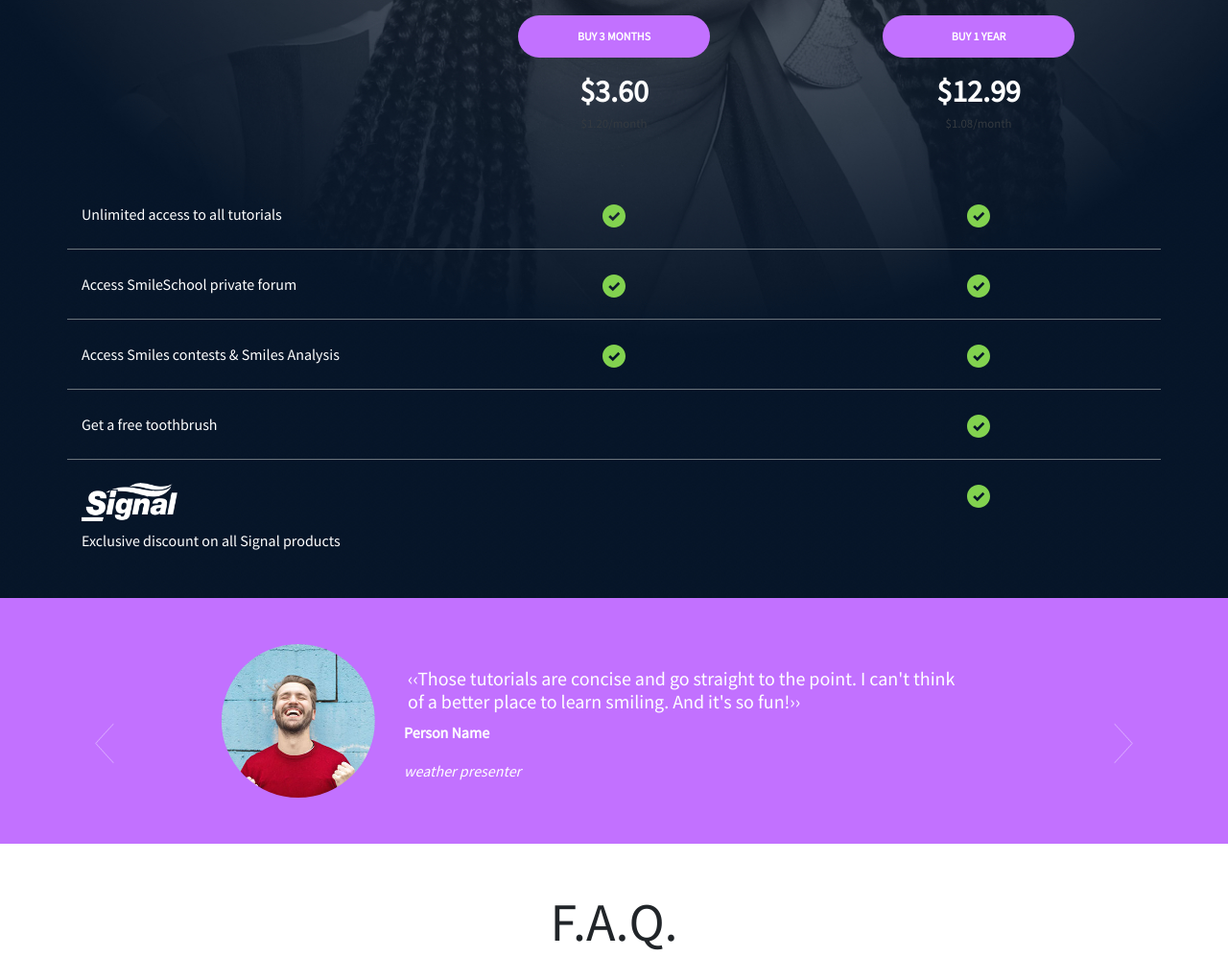
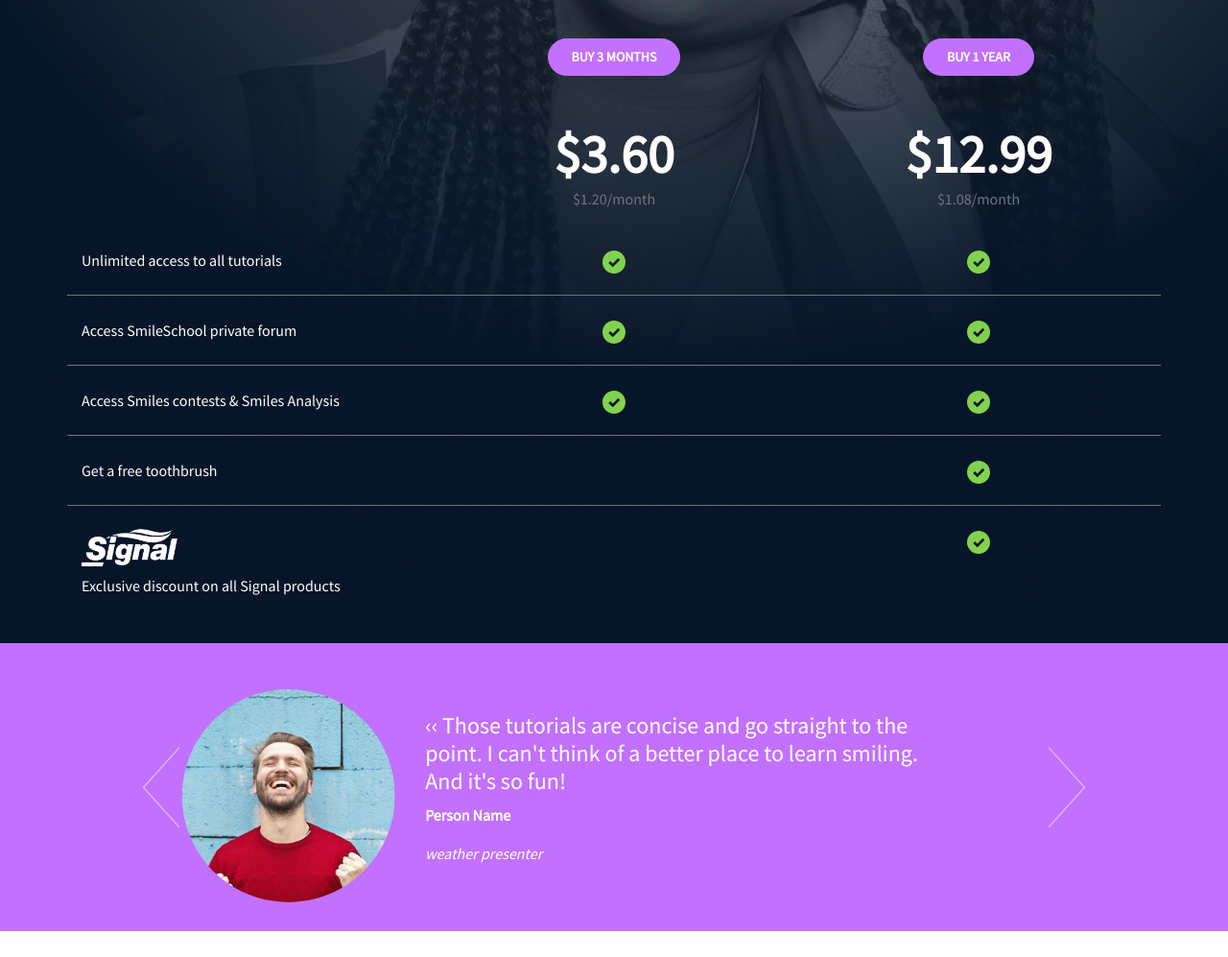
Before and after one commit to agzsoftsi/holberton-smiling-school-javascript, a plain HTML site: page 0-pricing.html in a window 1280 px wide. Shown: the part 420-1417 px from the top of the page at 96% size. Drawn offline with nearby package versions, Linux system fonts and the light colour scheme; a web font is replaced by a local one.

Commit message:
Task 0 - issues fixed

```diff
--- a/0-courses.html
+++ b/0-courses.html
@@ -12,17 +12,11 @@
 	<link href="https://fonts.googleapis.com/css?family=Source+Sans+Pro&display=swap" rel="stylesheet">
 	<link href="https://fonts.googleapis.com/css?family=Coiny&display=swap" rel="stylesheet">
 
-	<!-- JQuery, Bootstrap, popper and Custom Scripts -->
-	<script src="https://code.jquery.com/jquery-3.4.1.min.js" integrity="sha256-CSXorXvZcTkaix6Yvo6HppcZGetbYMGWSFlBw8HfCJo=" crossorigin="anonymous"></script>
-	<script src="https://stackpath.bootstrapcdn.com/bootstrap/4.4.1/js/bootstrap.min.js" integrity="sha384-wfSDF2E50Y2D1uUdj0O3uMBJnjuUD4Ih7YwaYd1iqfktj0Uod8GCExl3Og8ifwB6" crossorigin="anonymous"></script>
-	<script src="https://cdnjs.cloudflare.com/ajax/libs/popper.js/1.12.9/umd/popper.min.js" integrity="sha384-ApNbgh9B+Y1QKtv3Rn7W3mgPxhU9K/ScQsAP7hUibX39j7fakFPskvXusvfa0b4Q" crossorigin="anonymous"></script>
-	<script src="scripts.js"></script>
-
 	<!-- Bootstrap and Custom CSS -->
 	<link rel="stylesheet" href="https://stackpath.bootstrapcdn.com/bootstrap/4.4.1/css/bootstrap.min.css" integrity="sha384-Vkoo8x4CGsO3+Hhxv8T/Q5PaXtkKtu6ug5TOeNV6gBiFeWPGFN9MuhOf23Q9Ifjh" crossorigin="anonymous">
 	<link rel="stylesheet" href="styles.css">
+	<title>Smile School - Courses</title>
 
-	<title>Smile School - Courses</title>
 </head>
 
 <body class="container-fluid p-0">
@@ -269,18 +263,13 @@
 		</div>
 	</main>
 
-
 	<!-- Footer -->
-<footer class="font-small text-white">
-
+	<footer class="font-small bg-section text-white">
 		<div class="container-fluid text-center px-5">
-
 			<div class="row align-items-center justify-content-space-between mt-4">
 				<div class="col-sm-3 mr-auto my-4">
 					<a class="navbar-brand text-white font-weight-bold" href="0-homepage.html"><img class="logo-smile mr-2" src="images/smile_off.png"/><img class="logo-smile" src="images/logo.png"/></a>
 				</div>
-
-
 				<div class="col-sm-3 ml-auto">
 					<div class="list-unstyled d-flex justify-content-center my-4">
 						<div>
@@ -314,13 +303,12 @@
 							</span></a>
 						</div>
 					</div>
-
 				</div>
 			</div>
-
 			<div class="text-center py-3 text-secondary"><small>©smileschool 2020</small></div>
 		</div>
 	</footer>
+
 
 	<!-- Modal Login -->
 	<div id="loginModal" class="modal" tabindex="-1">
@@ -354,6 +342,16 @@
 		  </div>
 		</div>
 	  </div>
+
+
+
+
+</div>
+	<!-- JQuery, Bootstrap, popper and Custom Scripts -->
+	<script src="https://code.jquery.com/jquery-3.4.1.min.js" integrity="sha256-CSXorXvZcTkaix6Yvo6HppcZGetbYMGWSFlBw8HfCJo=" crossorigin="anonymous"></script>
+	<script src="https://stackpath.bootstrapcdn.com/bootstrap/4.4.1/js/bootstrap.min.js" integrity="sha384-wfSDF2E50Y2D1uUdj0O3uMBJnjuUD4Ih7YwaYd1iqfktj0Uod8GCExl3Og8ifwB6" crossorigin="anonymous"></script>
+	<script src="https://cdnjs.cloudflare.com/ajax/libs/popper.js/1.12.9/umd/popper.min.js" integrity="sha384-ApNbgh9B+Y1QKtv3Rn7W3mgPxhU9K/ScQsAP7hUibX39j7fakFPskvXusvfa0b4Q" crossorigin="anonymous"></script>
+	<script src="scripts.js"></script>
 </body>
 
 </html>
--- a/0-pricing.html
+++ b/0-pricing.html
@@ -1,5 +1,5 @@
 <!DOCTYPE html>
-<html lang="en">
+<html lang="zxx">
 
 <head>
 	<meta charset="UTF-8">
@@ -12,17 +12,13 @@
 	<link href="https://fonts.googleapis.com/css?family=Source+Sans+Pro&display=swap" rel="stylesheet">
 	<link href="https://fonts.googleapis.com/css?family=Coiny&display=swap" rel="stylesheet">
 
-	<!-- JQuery, Bootstrap, popper and Custom Scripts -->
-	<script src="https://code.jquery.com/jquery-3.4.1.min.js" integrity="sha256-CSXorXvZcTkaix6Yvo6HppcZGetbYMGWSFlBw8HfCJo=" crossorigin="anonymous"></script>
-	<script src="https://stackpath.bootstrapcdn.com/bootstrap/4.4.1/js/bootstrap.min.js" integrity="sha384-wfSDF2E50Y2D1uUdj0O3uMBJnjuUD4Ih7YwaYd1iqfktj0Uod8GCExl3Og8ifwB6" crossorigin="anonymous"></script>
-	<script src="https://cdnjs.cloudflare.com/ajax/libs/popper.js/1.12.9/umd/popper.min.js" integrity="sha384-ApNbgh9B+Y1QKtv3Rn7W3mgPxhU9K/ScQsAP7hUibX39j7fakFPskvXusvfa0b4Q" crossorigin="anonymous"></script>
-	<script src="scripts.js"></script>
-
 	<!-- Bootstrap and Custom CSS -->
 	<link rel="stylesheet" href="https://stackpath.bootstrapcdn.com/bootstrap/4.4.1/css/bootstrap.min.css" integrity="sha384-Vkoo8x4CGsO3+Hhxv8T/Q5PaXtkKtu6ug5TOeNV6gBiFeWPGFN9MuhOf23Q9Ifjh" crossorigin="anonymous">
 	<link rel="stylesheet" href="styles.css">
 
 	<title>Smile School - Pricing</title>
+
+
 </head>
 
 <body class="container-fluid p-0">
@@ -51,29 +47,25 @@
 		<div class="container hero-content d-flex justify-content-center flex-wrap">
 			<h1 class="h1 text-light font-weight-bold text-center d-inline">What is <span class="logo d-inline-flex align-items-center"><img src="images/smile_off.png" alt="Smile School Logo" class="logo-smile mb-3 mb-sm-0"><img src="images/logo.png" alt="Smile School Logo" class="logo-words-pricing mx-3">
 			</span>?</h1>
-			<h1 id="go"class="my-5 display-3 w-100 text-center text-white font-weight-bold">Go pro!</h1>
+			<h1 class="my-5 display-3 w-100 text-center text-white font-weight-bold">Go pro!</h1>
 		</div>
 		<div id="price-grid" class="container text-white">
-			<div class="row justify-content-space-around">
-				<div class="col-sm-4">
+			<div class="row text-center">
+				<div class="col-4 offset-4">
+					<button class="btn btn-primary rounded-pill px-4 py-2 mt-4 mb-5 text-uppercase font-weight-bold shadow-lg">Buy 3 Months</button>
 				</div>
-				<div class="col-6 col-sm-4 text-center">
-					<a href="#" class="badge badge-pill testimonials text-white  p-3 mb-3">BUY 3 MONTHS</a>
-				</div>
-				<div class="col-6 col-sm-4 text-center">
-					<a href="#" class="badge badge-pill testimonials text-white p-3 mb-3">BUY 1 YEAR</a>
+				<div class="col-4">
+					<button class="btn btn-primary rounded-pill px-4 py-2 mt-4 mb-5 text-uppercase font-weight-bold shadow-lg">Buy 1 Year</button>
 				</div>
 			</div>
-			<div class="row justify-content-space-around">
-				<div class="col-sm-4">
+			<div class="row text-center">
+				<div class="col-4 offset-4">
+					<h2 class="display-4 font-weight-bold my-0">$3.60</h2>
+					<p class="text-secondary">$1.20/month</p>
 				</div>
-				<div class="col-6 col-sm-4 mb-5 text-center">
-					<h2 class="font-weight-bold mb-0">$3.60</h2>
-					<small class="mt-0 text-dark">$1.20/month</small>
-				</div>
-				<div class="col-6 col-sm-4 mb-5 text-center">
-					<h2 class="font-weight-bold mb-0">$12.99</h2>
-					<small class="mt-0 text-dark">$1.08/month</small>
+				<div class="col-4">
+					<h2 class="display-4 font-weight-bold my-0">$12.99</h2>
+					<p class="text-secondary">$1.08/month</p>
 				</div>
 			</div>
 			<div class="row border-bottom border-secondary mt-4 pb-2">
@@ -130,53 +122,68 @@
 	</header>
 	<main class="container-fluid p-0">
 		<div class="container-fluid p-0 testimonials">
-			<section id="carousel-section" class="text-white container-fluid">
-
-                <div id="CarouselControls" class="carousel slide pt-5"  data-ride="carousel">
-                    <div class="carousel-inner">
+			<div class="container">
+				<div class="row">
+					<div class="col-sm-12">
+						<div id="testimonial-carousel" class="carousel slide w-100"
+							data-ride="carousel">
+							<!-- Wrapper for slides -->
+							<div class="carousel-inner w-100" role="listbox">
 								<div class="carousel-item active">
-                            <div class="container-fluid">
-                                <div class="row justify-content-center align-items-center pb-5 pl-1 pr-1">
-                                    <div class="col-sm-1">
+									<div class="d-flex align-items-center pt-5">
+										<img src="images/profile_5.jpg" alt="Person Name Avatar"
+											class="rounded-circle">
+										<div class="text-white testimonial-text">
+											<h4>&lsaquo;&lsaquo; Those tutorials are concise and go
+												straight to the point. I can't think of a better place to
+												learn smiling. And it's so fun!</h4>
+											<p class="font-weight-bold">Person Name</p>
+											<p class="font-italic">weather presenter</p>
 										</div>
-                                    <div class="col-auto">
-                                        <img class="rounded-circle circle-thumb" src="images/profile_5.jpg" alt="First slide" width="160px" height="auto">
 									</div>
-                                    <div class="col-sm-6">
-                                        <p class="h5 ml-1 mr-1 mt-4">&lsaquo;&lsaquo;Those tutorials are concise and go straight to the point. I can't think of a better place to learn smiling. And it's so fun!&rsaquo;&rsaquo;</p>
+								</div>
+								<div class="carousel-item">
+									<div class="d-flex align-items-center pt-5">
+										<img src="images/profile_5.jpg" alt="Person Name Avatar"
+											class="rounded-circle">
+										<div class="text-white testimonial-text">
+											<h4>&lsaquo;&lsaquo; Those tutorials are concise and go
+												straight to the point. I can't think of a better place to
+												learn smiling. And it's so fun!</h4>
+											<p class="font-weight-bold">Person Name</p>
+											<p class="font-italic">weather presenter</p>
+										</div>
+									</div>
+								</div>
+								<div class="carousel-item">
+									<div class="d-flex align-items-center pt-5">
+										<img src="images/profile_5.jpg" alt="Person Name Avatar"
+											class="rounded-circle">
+										<div class="text-white testimonial-text">
+											<h4>&lsaquo;&lsaquo; Those tutorials are concise and go
+												straight to the point. I can't think of a better place to
+												learn smiling. And it's so fun!</h4>
 											<p class="font-weight-bold">Person Name</p>
 											<p class="font-italic">weather presenter</p>
 										</div>
 									</div>
 								</div>
 							</div>
-                        <div class="carousel-item">
-                            <div class="container-fluid">
-                                <div class="row justify-content-center align-items-center pb-5 pl-1 pr-1">
-                                    <div class="col-sm-1">
-                                    </div>
-                                    <div class="col-auto">
-                                        <img class="rounded-circle circle-thumb" src="images/profile_5.jpg" alt="First slide" width="160px" height="auto">
-                                    </div>
-                                    <div class="col-sm-6">
-                                        <p class="h5 ml-1 mr-1 mt-4">&lsaquo;&lsaquo;Those tutorials are concise and go straight to the point. I can't think of a better place to learn smiling. And it's so fun!&rsaquo;&rsaquo;</p>
-                                        <p class="font-weight-bold">Person Name</p>
-                                        <p class="font-italic">weather presenter</p>
+							<!-- Carousel controls -->
+							<a href="#testimonial-carousel" class="carousel-control-prev"
+								role="button" data-slide="prev">
+								<img src="images/arrow_white_left.png" alt="" width="40">
+								<span class="sr-only">Previous</span>
+							</a>
+							<a href="#testimonial-carousel" class="carousel-control-next"
+								role="button" data-slide="next">
+								<img src="images/arrow_white_right.png" alt="" width="40">
+								<span class="sr-only">Next</span>
+							</a>
 						</div>
 					</div>
 				</div>
 			</div>
-                        <a class="carousel-control-prev" href="#CarouselControls" role="button" data-slide="prev">
-                            <img src="images/arrow_white_left.png" aria-hidden="true" width="20"/>
-                            <span class="sr-only">Previous</span>
-                        </a>
-                        <a class="carousel-control-next" href="#CarouselControls" role="button" data-slide="next">
-                            <img src="images/arrow_white_right.png" aria-hidden="true" width="20"/>
-                            <span class="sr-only">Next</span>
-                        </a>
-                    </div>
-                </div>
-            </section>
 		</div>
 		<!-- FAQ -->
 		<div class="container pt-5 pb-md-3 pb-5">
@@ -204,18 +211,14 @@
 		</div>
 	</main>
 
-
 	<!-- Footer -->
-<footer class="font-small text-white">
-
+<!-- Footer -->
+<footer class="font-small bg-section text-white">
 	<div class="container-fluid text-center px-5">
-
 		<div class="row align-items-center justify-content-space-between mt-4">
 			<div class="col-sm-3 mr-auto my-4">
 				<a class="navbar-brand text-white font-weight-bold" href="0-homepage.html"><img class="logo-smile mr-2" src="images/smile_off.png"/><img class="logo-smile" src="images/logo.png"/></a>
 			</div>
-
-
 			<div class="col-sm-3 ml-auto">
 				<div class="list-unstyled d-flex justify-content-center my-4">
 					<div>
@@ -249,13 +252,12 @@
 						</span></a>
 					</div>
 				</div>
-
 			</div>
 		</div>
-
 		<div class="text-center py-3 text-secondary"><small>©smileschool 2020</small></div>
 	</div>
 </footer>
+
 
 <!-- Modal Login -->
 <div id="loginModal" class="modal" tabindex="-1">
@@ -289,6 +291,16 @@
 	  </div>
 	</div>
   </div>
+
+
+
+
+</div>
+<!-- JQuery, Bootstrap, popper and Custom Scripts -->
+<script src="https://code.jquery.com/jquery-3.4.1.min.js" integrity="sha256-CSXorXvZcTkaix6Yvo6HppcZGetbYMGWSFlBw8HfCJo=" crossorigin="anonymous"></script>
+<script src="https://stackpath.bootstrapcdn.com/bootstrap/4.4.1/js/bootstrap.min.js" integrity="sha384-wfSDF2E50Y2D1uUdj0O3uMBJnjuUD4Ih7YwaYd1iqfktj0Uod8GCExl3Og8ifwB6" crossorigin="anonymous"></script>
+<script src="https://cdnjs.cloudflare.com/ajax/libs/popper.js/1.12.9/umd/popper.min.js" integrity="sha384-ApNbgh9B+Y1QKtv3Rn7W3mgPxhU9K/ScQsAP7hUibX39j7fakFPskvXusvfa0b4Q" crossorigin="anonymous"></script>
+<script src="scripts.js"></script>
 </body>
 
 </html>
```
Also changed, not shown: 0-homepage.html (+72 -101 lines). Lines whose indentation alone changed are shown as unchanged.
